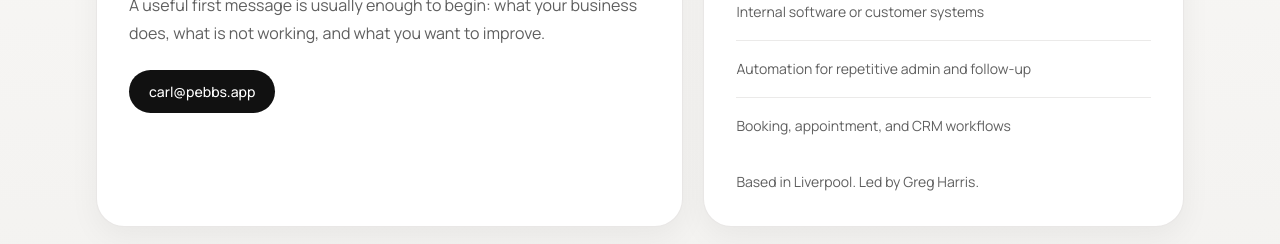
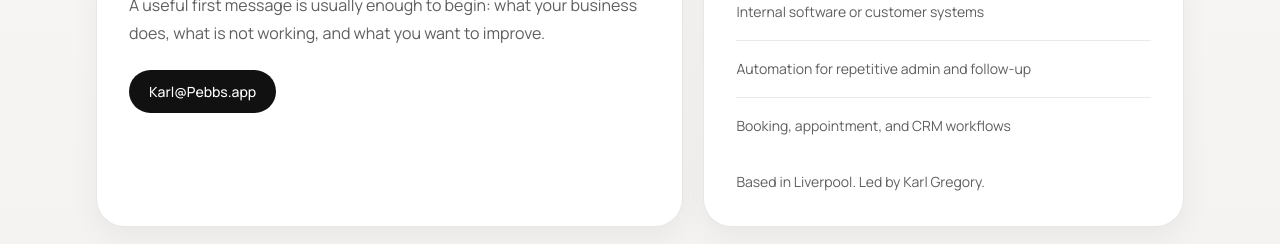
Before and after one commit to slurms666/pebbs-homepage, a Next.js app: page /contact in a window 1280 px wide. Shown: the part 537-781 px from the top of the page. Built offline with nearby package versions, Linux system fonts and the light colour scheme.

Commit message:
Update Pebbs contact identity

```diff
--- a/data/site.ts
+++ b/data/site.ts
@@ -1,11 +1,11 @@
 export const site = {
   name: "Pebbs.app",
-  lead: "Greg Harris",
+  lead: "Karl Gregory",
   location: "Liverpool",
-  email: "carl@pebbs.app",
+  email: "Karl@Pebbs.app",
   headline: "Websites, software and automation for modern businesses",
   subheadline:
     "Pebbs.app helps businesses modernise how they look, work, and grow with websites, software, automation, and digital systems.",
   positioning:
-    "Pebbs.app is a Liverpool-based digital development business led by Greg Harris, helping small and medium-sized businesses improve how they present themselves online, streamline operations, and grow with better websites, software, automation, and digital systems."
+    "Pebbs.app is a Liverpool-based digital development business led by Karl Gregory, helping small and medium-sized businesses improve how they present themselves online, streamline operations, and grow with better websites, software, automation, and digital systems."
 } as const;
```
